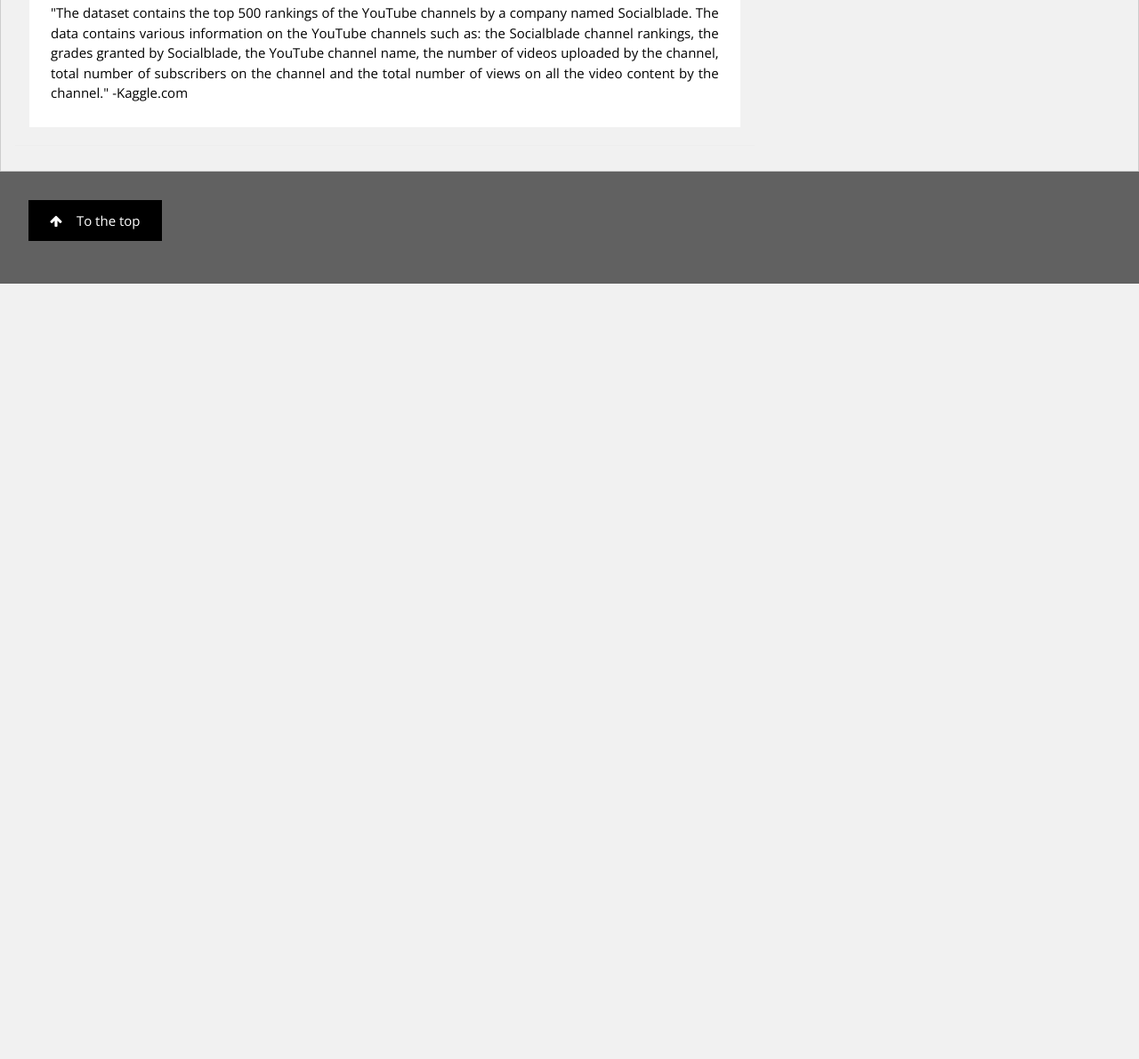
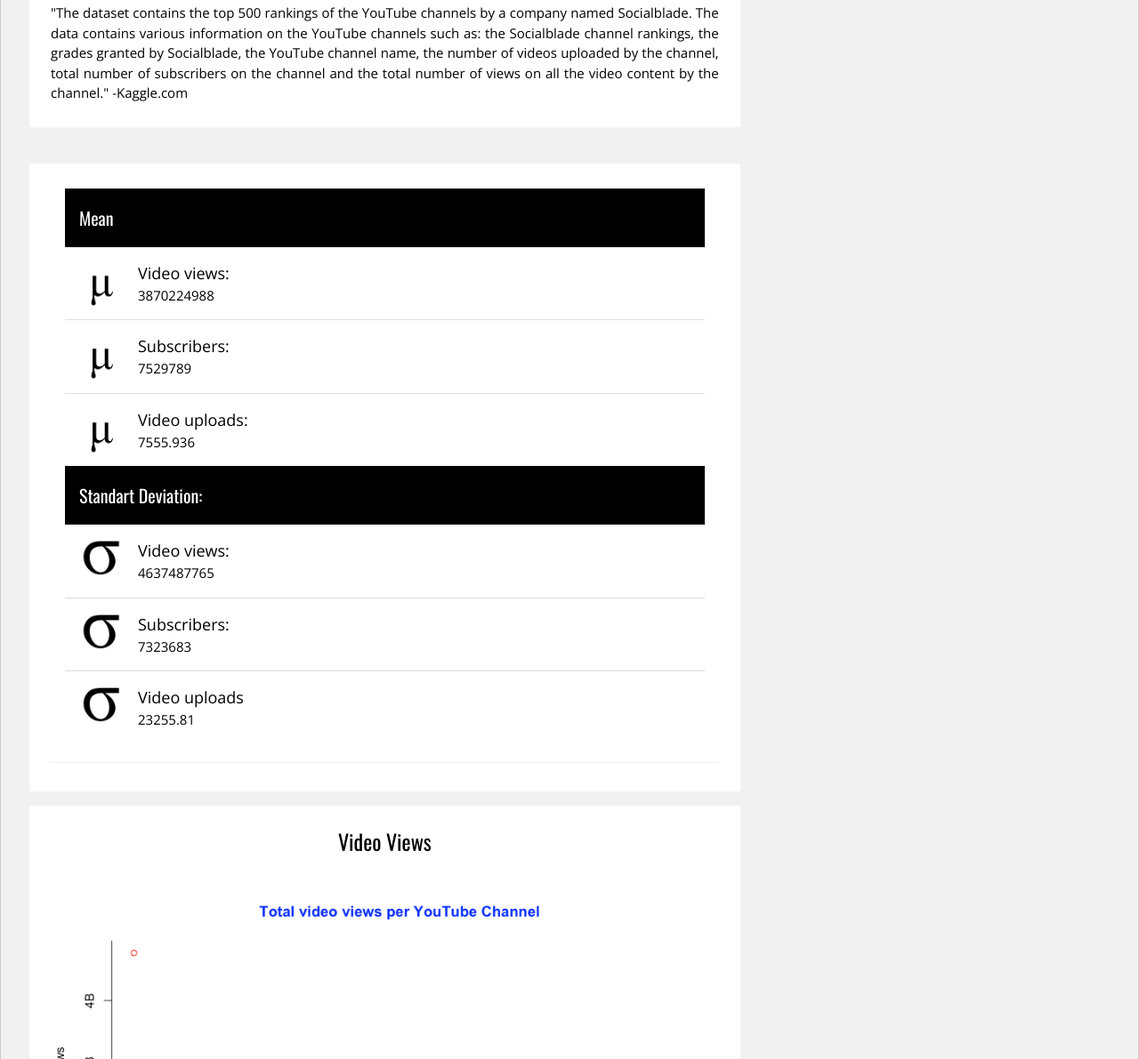
Before and after one commit to ErikaDib/erikadib.github.io, a plain HTML site: page index.html in a window 1280 px wide. Shown: the part 1609-2800 px from the top of the page at 89% size. Before the commit the page ends 1928 px from the top, so only its background shows below. Drawn offline with nearby package versions, Linux system fonts and the light colour scheme.

Commit message:
changes in the html

```diff
--- a/index.html
+++ b/index.html
@@ -27,8 +27,8 @@ and is wrapped around the whole page content, except for the footer in this exam
   <header class="w3-display-container w3-wide" id="home">
     <img class="w3-image" src="hero.jpg" alt="Fashion Blog" width="1600" height="1060">
     <div class="w3-display-left w3-padding-large">
-      <h1 class="w3-text-yellow">MAT 327</h1>
-      <h1 class="w3-jumbo w3-text-yellow w3-hide-small"><b>Statistical Inference</b></h1>
+      <h1 class="w3-text-red">MAT 327</h1>
+      <h1 class="w3-jumbo w3-text-red w3-hide-small"><b>Statistical Inference</b></h1>
     </div>
   </header>
 
@@ -58,6 +58,102 @@ and is wrapped around the whole page content, except for the footer in this exam
         </div>
       </div>
       <hr>
+
+      <!-- About/Information menu -->
+      <div class="w3-container w3-white w3-margin w3-padding-large">
+
+        <!-- Posts -->
+        <div class="w3-white w3-margin">
+          <div class="w3-container w3-padding w3-black">
+            <h4>Mean</h4>
+          </div>
+          <ul class="w3-ul w3-hoverable w3-white">
+            <li class="w3-padding-16">
+              <img src="meanicon.png" alt="Image" class="w3-left w3-margin-right" style="width:50px">
+              <span class="w3-large">Video views:</span>
+              <br>
+              <span>3870224988</span>
+            </li>
+            <li class="w3-padding-16">
+              <img src="meanicon.png" alt="Image" class="w3-left w3-margin-right" style="width:50px">
+              <span class="w3-large">Subscribers:</span>
+              <br>
+              <span>7529789</span>
+            </li>
+            <li class="w3-padding-16">
+              <img src="meanicon.png" alt="Image" class="w3-left w3-margin-right" style="width:50px">
+              <span class="w3-large">Video uploads:</span>
+              <br>
+              <span>7555.936</span>
+            </li>
+          </ul>
+          <div class="w3-container w3-padding w3-black">
+            <h4>Standart Deviation:</h4>
+          </div>
+          <ul class="w3-ul w3-hoverable w3-white">
+            <li class="w3-padding-16">
+              <img src="sdicon.png" alt="Image" class="w3-left w3-margin-right" style="width:50px">
+              <span class="w3-large">Video views:</span>
+              <br>
+              <span>4637487765</span>
+            </li>
+            <li class="w3-padding-16">
+              <img src="sdicon.png" alt="Image" class="w3-left w3-margin-right" style="width:50px">
+              <span class="w3-large">Subscribers:</span>
+              <br>
+              <span>7323683</span>
+            </li>
+            <li class="w3-padding-16">
+              <img src="sdicon.png" alt="Image" class="w3-left w3-margin-right" style="width:50px">
+              <span class="w3-large">Video uploads</span>
+              <br>
+              <span>23255.81</span>
+            </li>
+          </ul>
+        </div>
+        <hr>
+
+      <!-- Images -->
+      </div>
+
+      <div class="w3-container w3-white w3-margin w3-padding-large">
+        <div class="w3-center">
+          <h3>Video Views</h3>
+        </div>
+
+        <div class="w3-justify">
+          <img src="Videoviews.png" alt="index plot" style="width:100%" class="w3-padding-16">
+          <p></p>
+          <div class="w3-row w3-margin-bottom" id="demo1" style="display:none">
+          </div>
+        </div>
+      </div>
+
+      <div class="w3-container w3-white w3-margin w3-padding-large">
+        <div class="w3-center">
+          <h3>Video Uploads</h3>
+        </div>
+
+        <div class="w3-justify">
+          <img src="VideoUploads.png" alt="index plot" style="width:100%" class="w3-padding-16">
+          <p></p>
+          <div class="w3-row w3-margin-bottom" id="demo1" style="display:none">
+          </div>
+        </div>
+      </div>
+
+      <div class="w3-container w3-white w3-margin w3-padding-large">
+        <div class="w3-center">
+          <h3>Subscribers</h3>
+        </div>
+
+        <div class="w3-justify">
+          <img src="Subscribers.png" alt="index plot" style="width:100%" class="w3-padding-16">
+          <p></p>
+          <div class="w3-row w3-margin-bottom" id="demo1" style="display:none">
+          </div>
+        </div>
+      </div>
 
     <!-- END BLOG ENTRIES -->
     </div>
```
